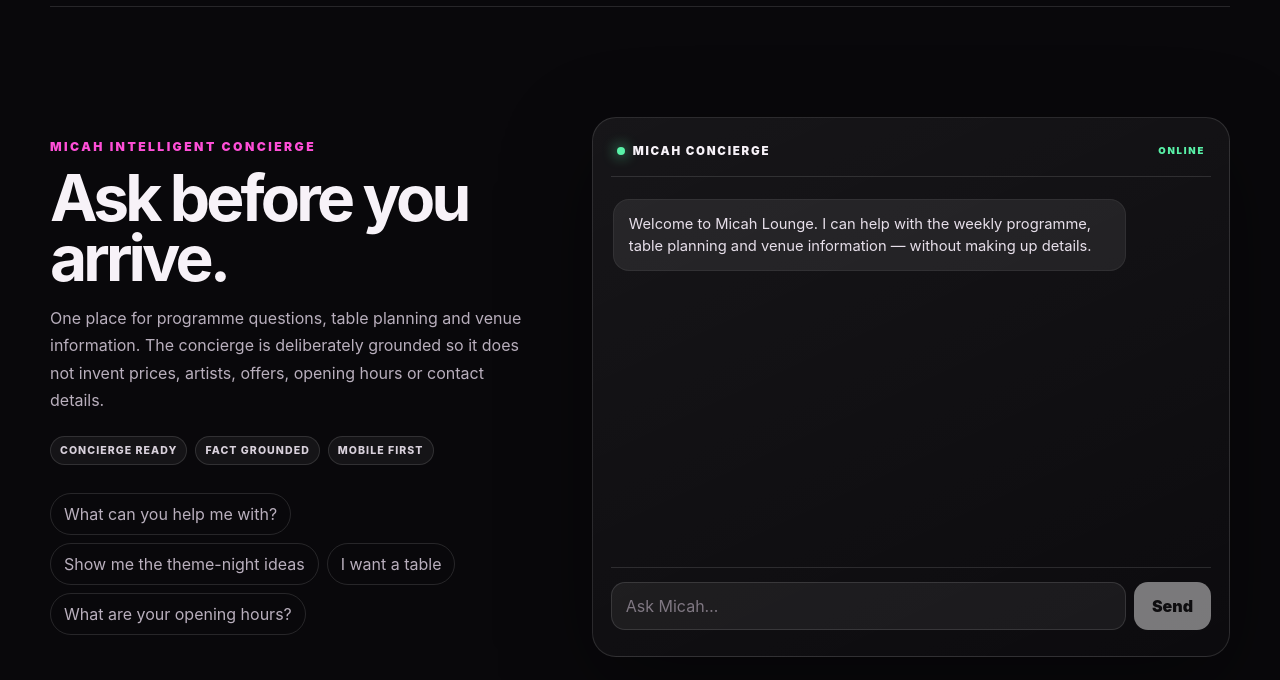
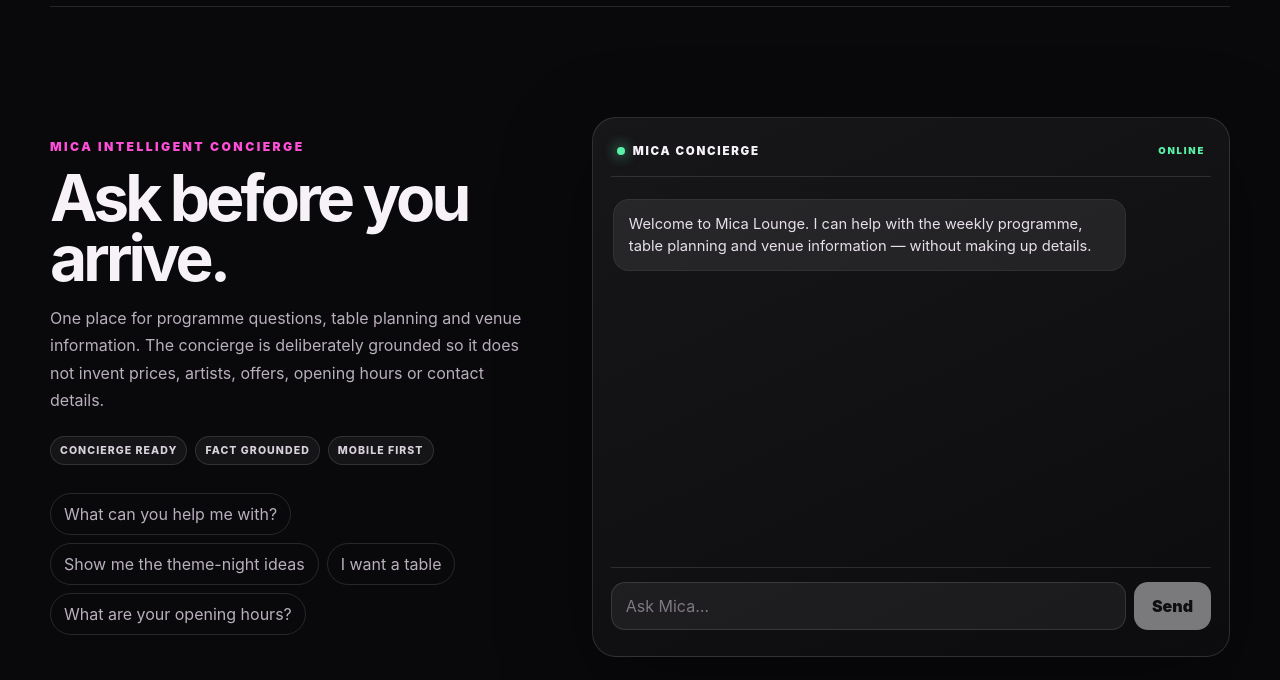
Before and after one commit to DINGZTRADER/micah_lounge, a Next.js app: page / in a window 1280 px wide. Shown: the part 2680-3360 px from the top of the page. Built offline with nearby package versions, Linux system fonts and the light colour scheme.

Commit message:
Correct Mica Concierge branding

```diff
--- a/components/Concierge.tsx
+++ b/components/Concierge.tsx
@@ -29,44 +29,44 @@
   }
 
   if (q.includes("table") || q.includes("book") || q.includes("reservation")) {
-    return "I can prepare a table request. Tell me the date, preferred arrival time and number of guests. The direct booking button will activate as soon as Micah Lounge's verified WhatsApp or phone number is added.";
+    return "I can prepare a table request. Tell me the date, preferred arrival time and number of guests. The direct booking button will activate as soon as Mica Lounge's verified WhatsApp or phone number is added.";
   }
 
   if (q.includes("hour") || q.includes("open") || q.includes("close")) {
     return siteConfig.openingHours.length > 0
       ? `Published opening hours: ${siteConfig.openingHours.join("; ")}.`
-      : "Micah Lounge's verified opening hours have not been added yet, so I will not guess.";
+      : "Mica Lounge's verified opening hours have not been added yet, so I will not guess.";
   }
 
   if (q.includes("phone") || q.includes("whatsapp") || q.includes("contact") || q.includes("number")) {
     if (siteConfig.contact.whatsapp || siteConfig.contact.phone) {
       return `Published contact details: ${siteConfig.contact.whatsapp || siteConfig.contact.phone}.`;
     }
-    return "Micah Lounge's verified phone or WhatsApp number has not been published in the prototype yet.";
+    return "Mica Lounge's verified phone or WhatsApp number has not been published in the prototype yet.";
   }
 
   if (q.includes("where") || q.includes("location") || q.includes("direction")) {
     return siteConfig.location.address
       ? `${siteConfig.name} is at ${siteConfig.location.address}.`
-      : "Micah Lounge's verified map location has not been added yet, so I will not guess. Once confirmed, this will become one-tap directions.";
+      : "Mica Lounge's verified map location has not been added yet, so I will not guess. Once confirmed, this will become one-tap directions.";
   }
 
   if (q.includes("help") || q.includes("what can")) {
     return "I can explain the weekly programme, help organise a table request, answer venue questions and provide opening hours, contacts and directions once those details are verified and published.";
   }
 
-  if (q.includes("micah") || q.includes("about")) {
+  if (q.includes("mica") || q.includes("about")) {
     return `${siteConfig.name} is being presented as a mobile-first lounge experience centred on music, tables, celebrations and recurring theme-night campaigns.`;
   }
 
-  return "Ask me about theme nights, table planning, opening hours, contacts or directions. I only use Micah Lounge information that has been confirmed in the website data.";
+  return "Ask me about theme nights, table planning, opening hours, contacts or directions. I only use Mica Lounge information that has been confirmed in the website data.";
 }
 
 export function Concierge() {
   const [messages, setMessages] = useState<Message[]>([
     {
       role: "assistant",
-      text: "Welcome to Micah Lounge. I can help with the weekly programme, table planning and venue information — without making up details.",
+      text: "Welcome to Mica Lounge. I can help with the weekly programme, table planning and venue information — without making up details.",
     },
   ]);
   const [input, setInput] = useState("");
@@ -109,7 +109,7 @@
   return (
     <section className="concierge-shell" id="concierge" aria-labelledby="concierge-heading">
       <div className="concierge-copy">
-        <p className="eyebrow">Micah intelligent concierge</p>
+        <p className="eyebrow">Mica intelligent concierge</p>
         <h2 id="concierge-heading">Ask before you arrive.</h2>
         <p>
           One place for programme questions, table planning and venue information. The concierge is deliberately grounded so it does not invent prices, artists, offers, opening hours or contact details.
@@ -131,7 +131,7 @@
       <div className="chat-card" aria-live="polite">
         <div className="chat-topline">
           <span className="status-dot" />
-          MICAH CONCIERGE
+          MICA CONCIERGE
           <span className="chat-mode">ONLINE</span>
         </div>
         <div className="messages">
@@ -140,14 +140,14 @@
               {message.text}
             </div>
           ))}
-          {busy ? <div className="message assistant">Checking Micah Lounge information…</div> : null}
+          {busy ? <div className="message assistant">Checking Mica Lounge information…</div> : null}
         </div>
         <form onSubmit={submit} className="chat-form">
           <input
             value={input}
             onChange={(event) => setInput(event.target.value)}
-            placeholder="Ask Micah…"
-            aria-label="Ask Micah Concierge"
+            placeholder="Ask Mica…"
+            aria-label="Ask Mica Concierge"
             maxLength={300}
             autoComplete="off"
           />
```
